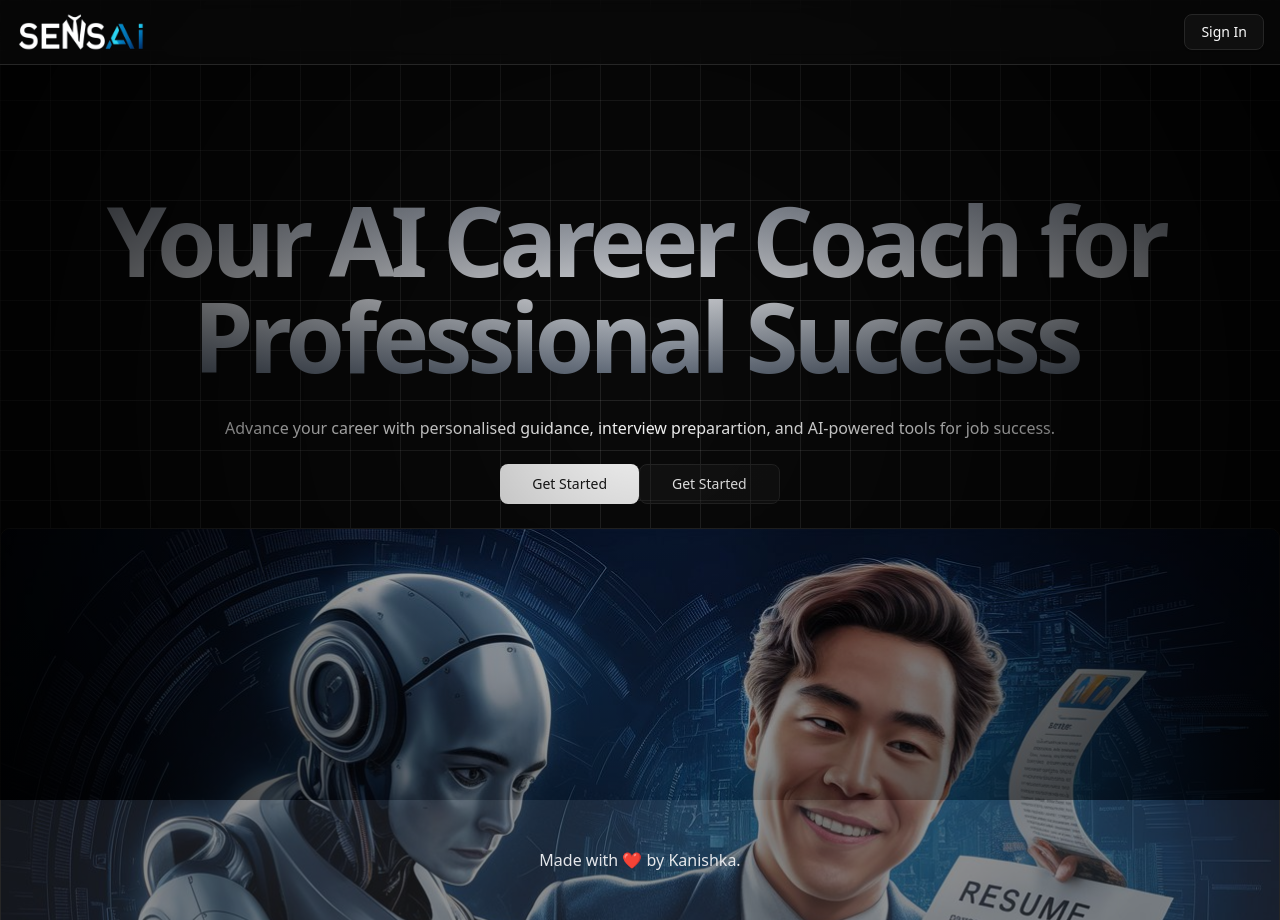
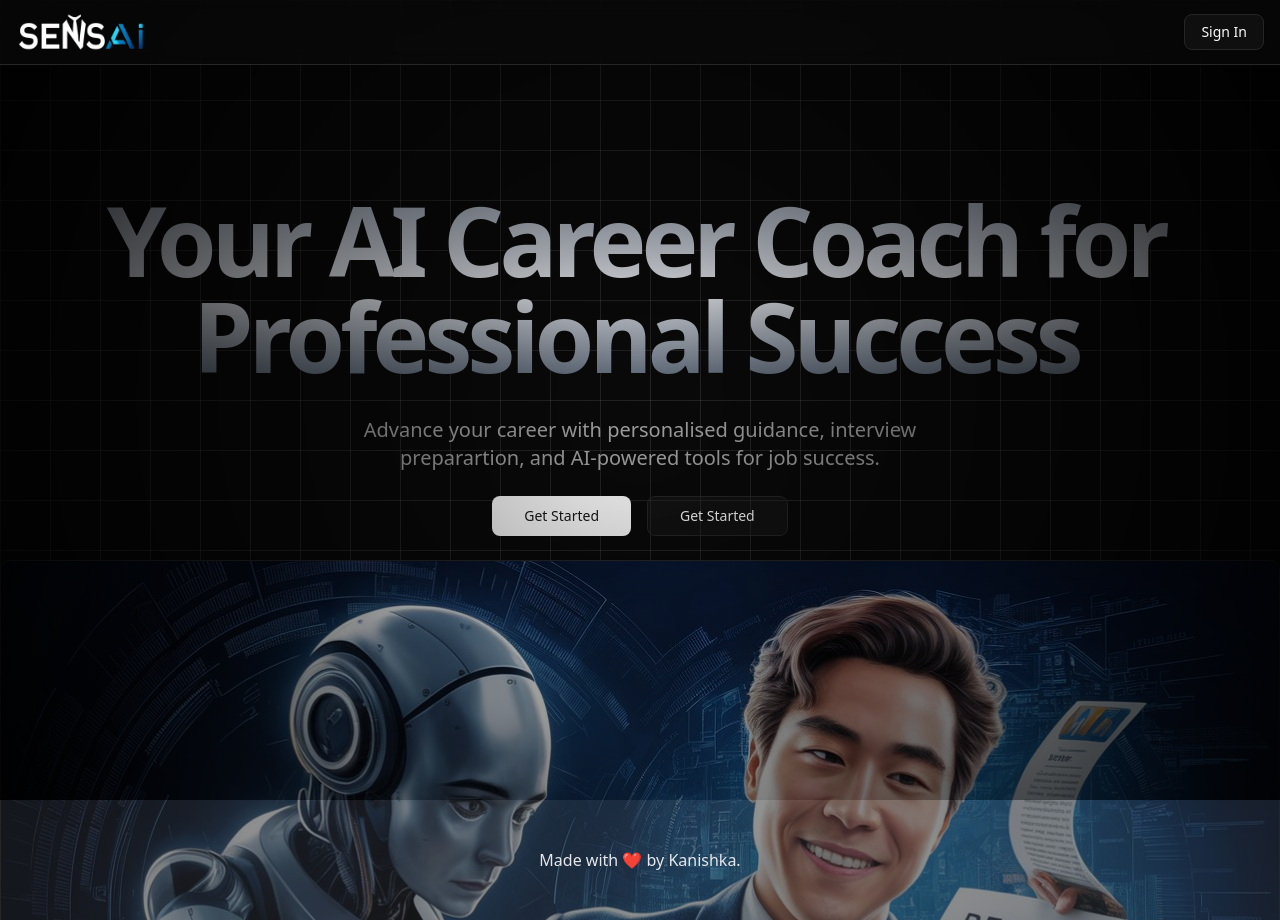
Before and after one commit to kanishkadz/elevate, a Next.js app: page / in a window 1280 px wide. Built offline with nearby package versions, Linux system fonts and the light colour scheme; no server answers.

Commit message:
Update hero.jsx

```diff
--- a/components/hero.jsx
+++ b/components/hero.jsx
@@ -1,18 +1,29 @@
-import React from 'react'
+"use client";
+
+import React, { useEffect, useRef } from 'react'
 import { Button } from './ui/button'
 import Link from 'next/link'
 import Image from 'next/image'
 
 const Hero = () => {
+
+    const imageRef = useRef(null);
+
+    useEffect(() => {
+        const scrollPosition = window.scrollY;
+        const scrollThreshold = 100;
+    },[])
+
+
   return (
     <section className="w-full pt-36 md:pt-48 pb-10">
         <div className="space-y-6 text-center">
             <div className="space-y-6 mx-auto">
                 <h1 className="text-5xl font-bold md:text-6xl lg:text-7xl xl:text-8xl gradient-title">Your AI Career Coach for <br /> Professional Success</h1>
-                <p>Advance your career with personalised guidance, interview preparartion, and AI-powered tools for job success.</p>
+                <p className="mx-auto max-w-[600px] text-muted-foreground md:text-xl">Advance your career with personalised guidance, interview preparartion, and AI-powered tools for job success.</p>
             </div>
 
-            <div>
+            <div className="flex justify-center space-x-4">
                 <Link href='/dashboard'>
                     <Button size="lg" className="px-8">Get Started</Button>
                 </Link>
@@ -20,8 +31,9 @@
                     <Button size="lg" className="px-8" variant="outline">Get Started</Button>
                 </Link>
             </div>
-            <div>
-                <div>
+
+            <div className="hero-image-wrapper mt-5 md:mt-0">
+                <div ref={imageRef} className="hero-image">
                     <Image
                     src={"/banner.jpeg"}
                     width={1280}
```
